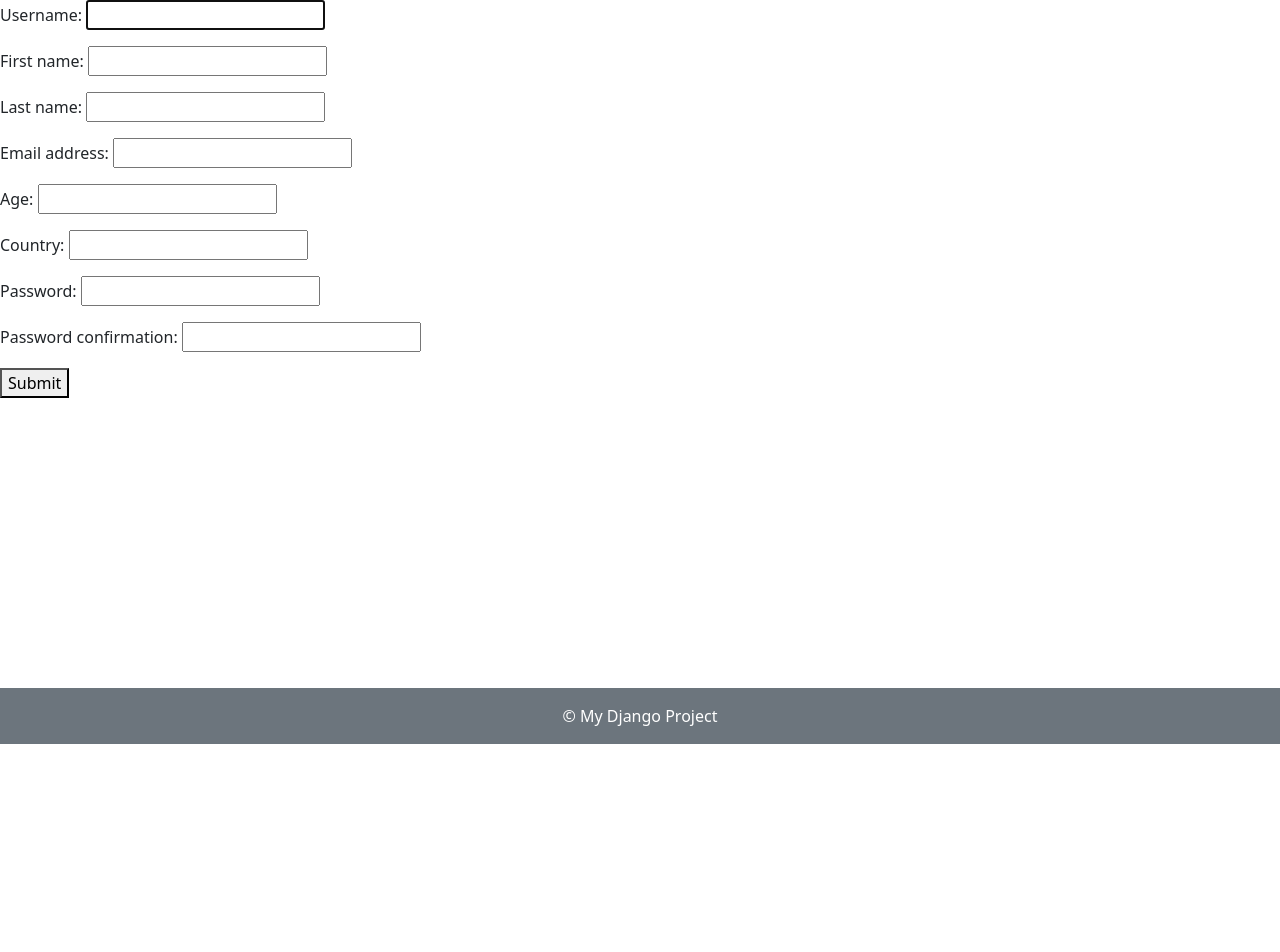
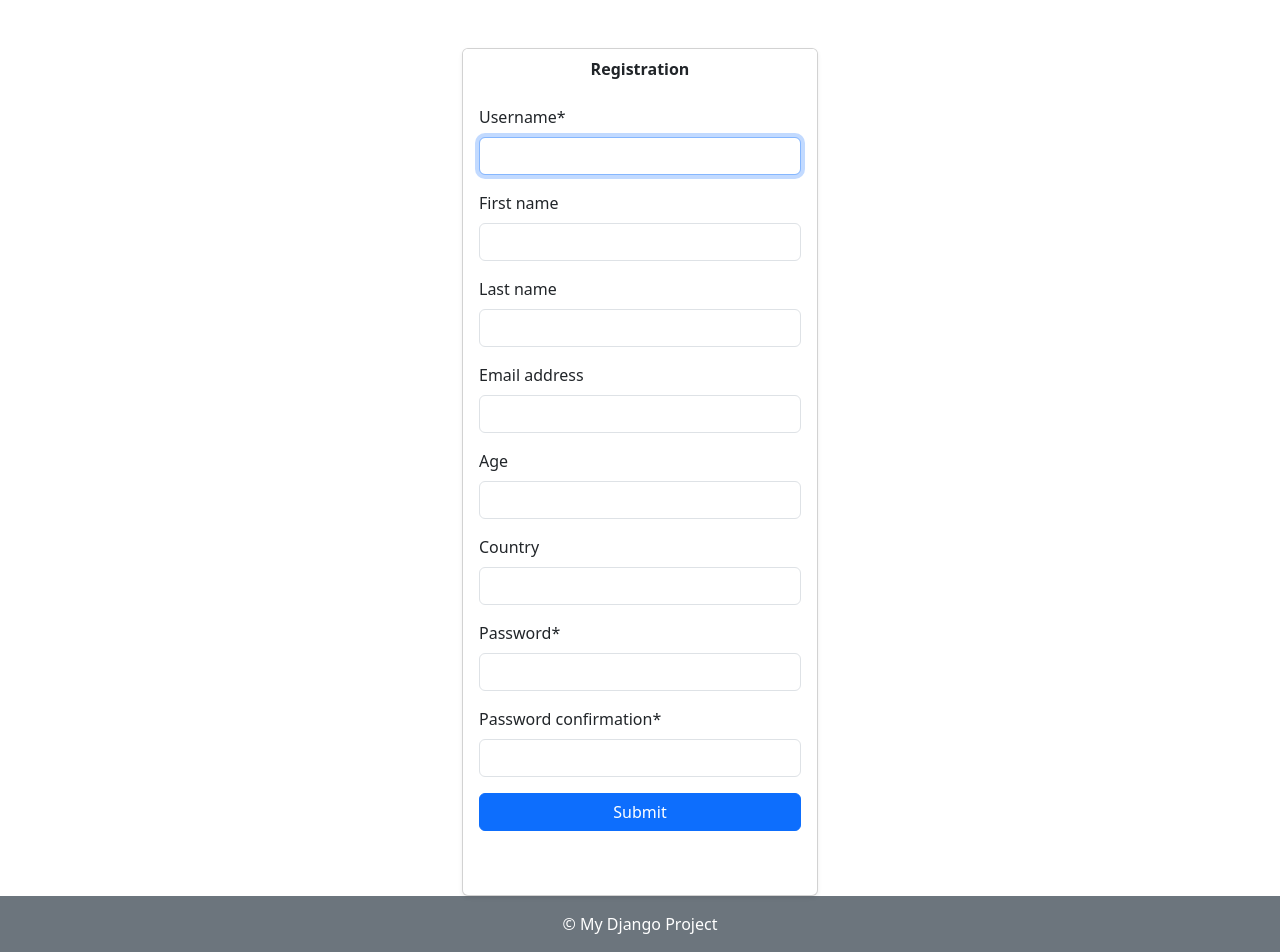
Before and after one commit to Bicskow/django-auth, a Django app: page /registration/ in a window 1280 px wide. Shown: the part 56-1008 px from the top of the page. Before the commit the page ends 800 px from the top, so only its background shows below. Run offline with Django 4.2, Linux system fonts and the light colour scheme; some libraries are stand-ins or nearby versions.

Commit message:
crispy forms added for registration

```diff
--- a/accounts/templates/registration.html
+++ b/accounts/templates/registration.html
@@ -1,18 +1,29 @@
 {% extends "base.html" %}
+{% load crispy_forms_tags %}
 
 {% block title %}Registration Title{% endblock %}
 
 
-{% block header %}
-<h1>Registration Header</h1>
-{% endblock %}
-
 {% block content %}
+ <div class="container">
+        <div class="row justify-content-center">
+            <div class="col-12 col-md-6 col-lg-4">
+                <div class="card mt-5 shadow-sm">
+                    <div class="card-header bg-white border-bottom-0 fw-semibold text-center">
+                        Registration
+                    </div>
+                    <div class="card-body">
                         <form method="post">
                             {% csrf_token %}
 
-    {{ form.as_p }}
+                            {{ form|crispy }}
 
-    <button action="submit">Submit</button>
+                            <button type="submit" class="btn btn-primary w-100 mb-5">Submit</button>
                         </form>
+                    </div>
+                </div>
+            </div>
+        </div>
+    </div>
+
 {% endblock %}
--- a/config/settings.py
+++ b/config/settings.py
@@ -37,6 +37,8 @@ INSTALLED_APPS = [
     'django.contrib.sessions',
     'django.contrib.messages',
     'django.contrib.staticfiles',
+    'crispy_forms',
+    'crispy_bootstrap5',
     'accounts',
 ]
 
@@ -126,3 +128,7 @@ STATIC_URL = 'static/'
 # https://docs.djangoproject.com/en/4.2/ref/settings/#default-auto-field
 
 DEFAULT_AUTO_FIELD = 'django.db.models.BigAutoField'
+
+
+CRISPY_ALLOWED_TEMPLATE_PACKS = "bootstrap5"
+CRISPY_TEMPLATE_PACK = "bootstrap5"
```
Lines whose indentation alone changed are shown as unchanged.
